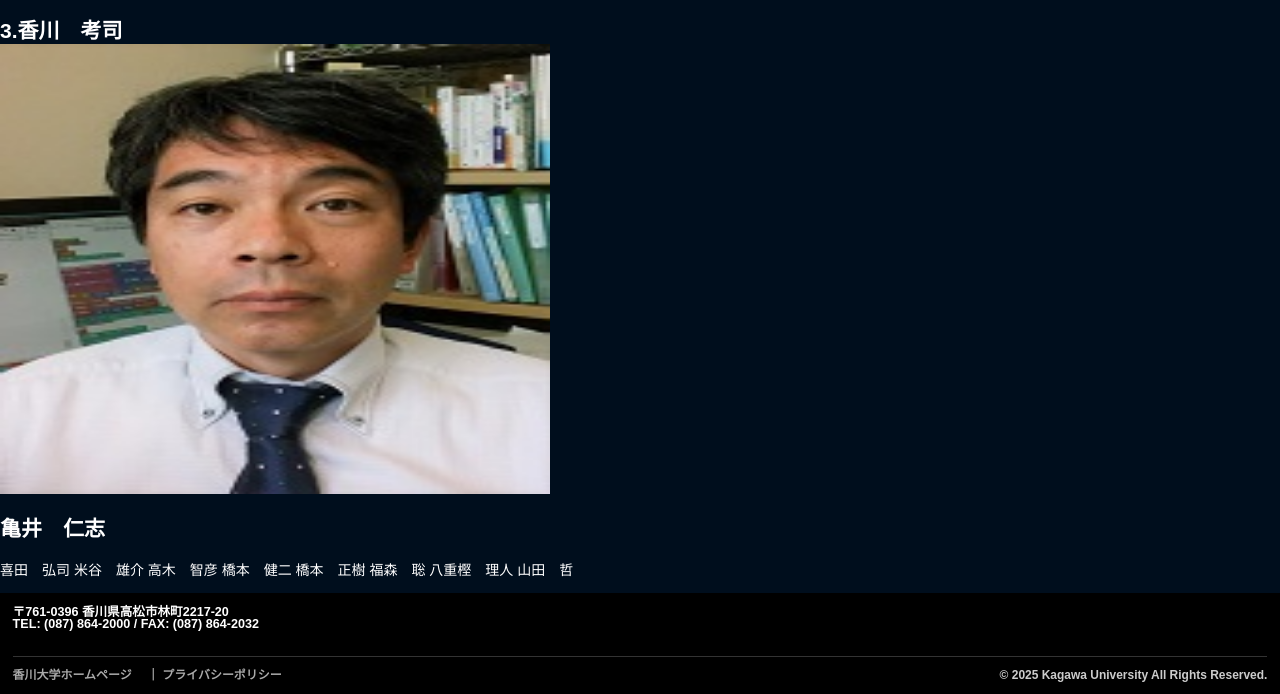
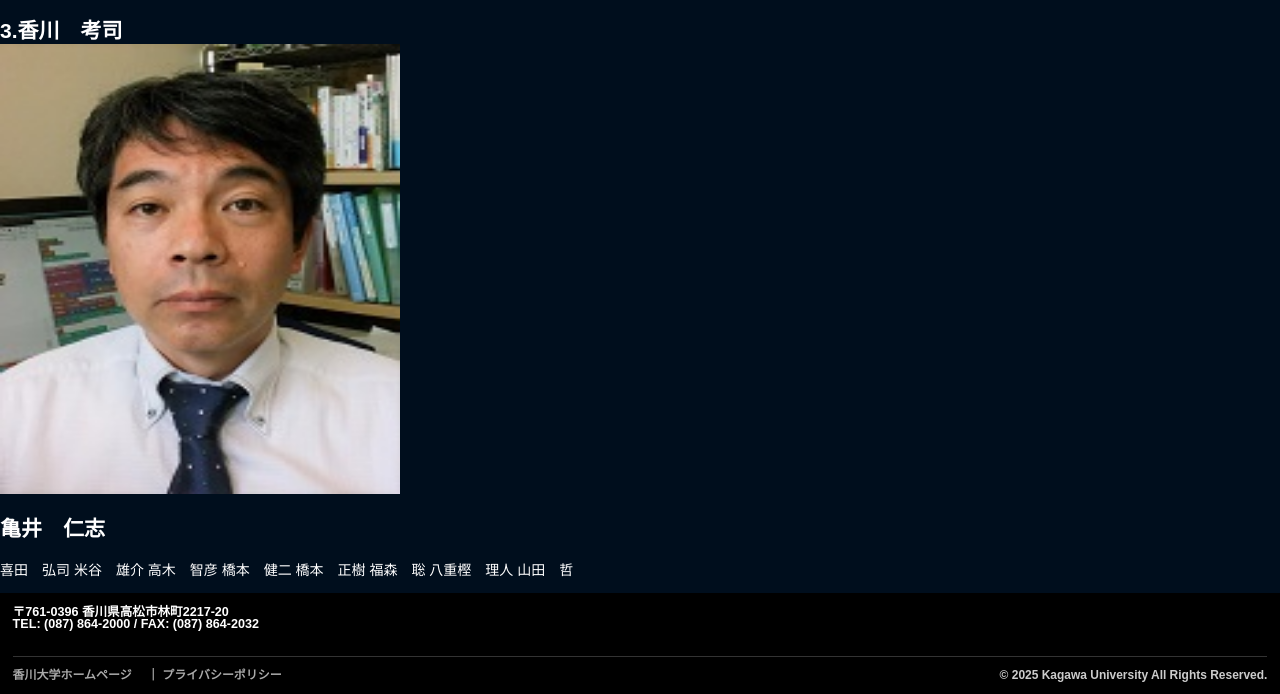
Before and after one commit to Yamada025/team4_strawberry, a plain HTML site: page teacher.html in a window 1280 px wide. Shown: the part 1453-2147 px from the top of the page. Drawn offline with Linux system fonts and the light colour scheme.

Commit message:
もういっちょ

```diff
--- a/teacher.html
+++ b/teacher.html
@@ -133,7 +133,7 @@
   <img src="ogawayukio.png" width="320" height="420" alt="小川先生　写真">
 </h2>
 <h2>3.香川　考司<br>
-<img src="kagawa koji.jpg" width="550" height="450" alt="香川先生　写真">
+<img src="kagawa koji.jpg" width="400" height="450" alt="香川先生　写真">
 <h2>亀井　仁志<br>
 </h2>
 喜田　弘司
```
